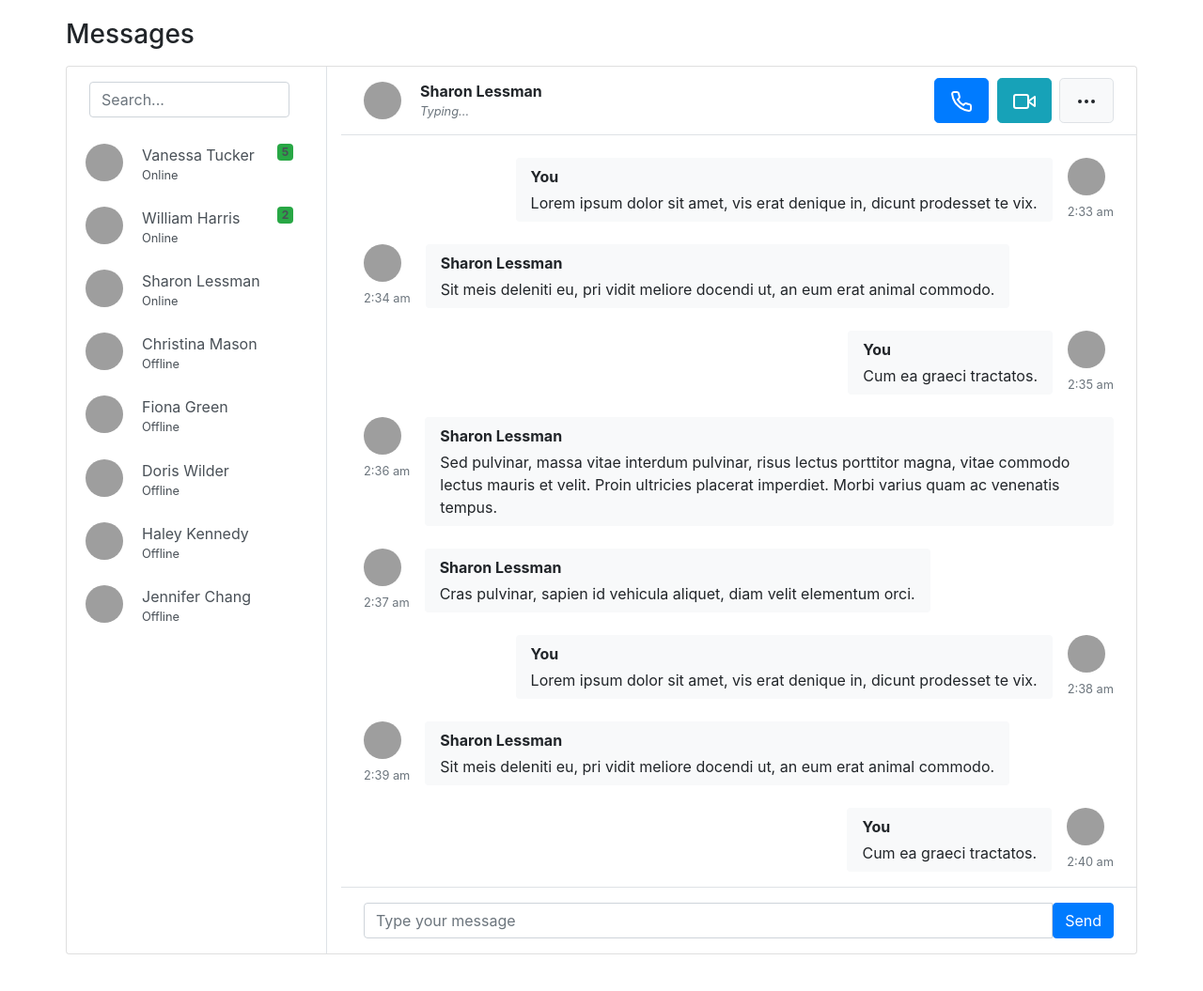
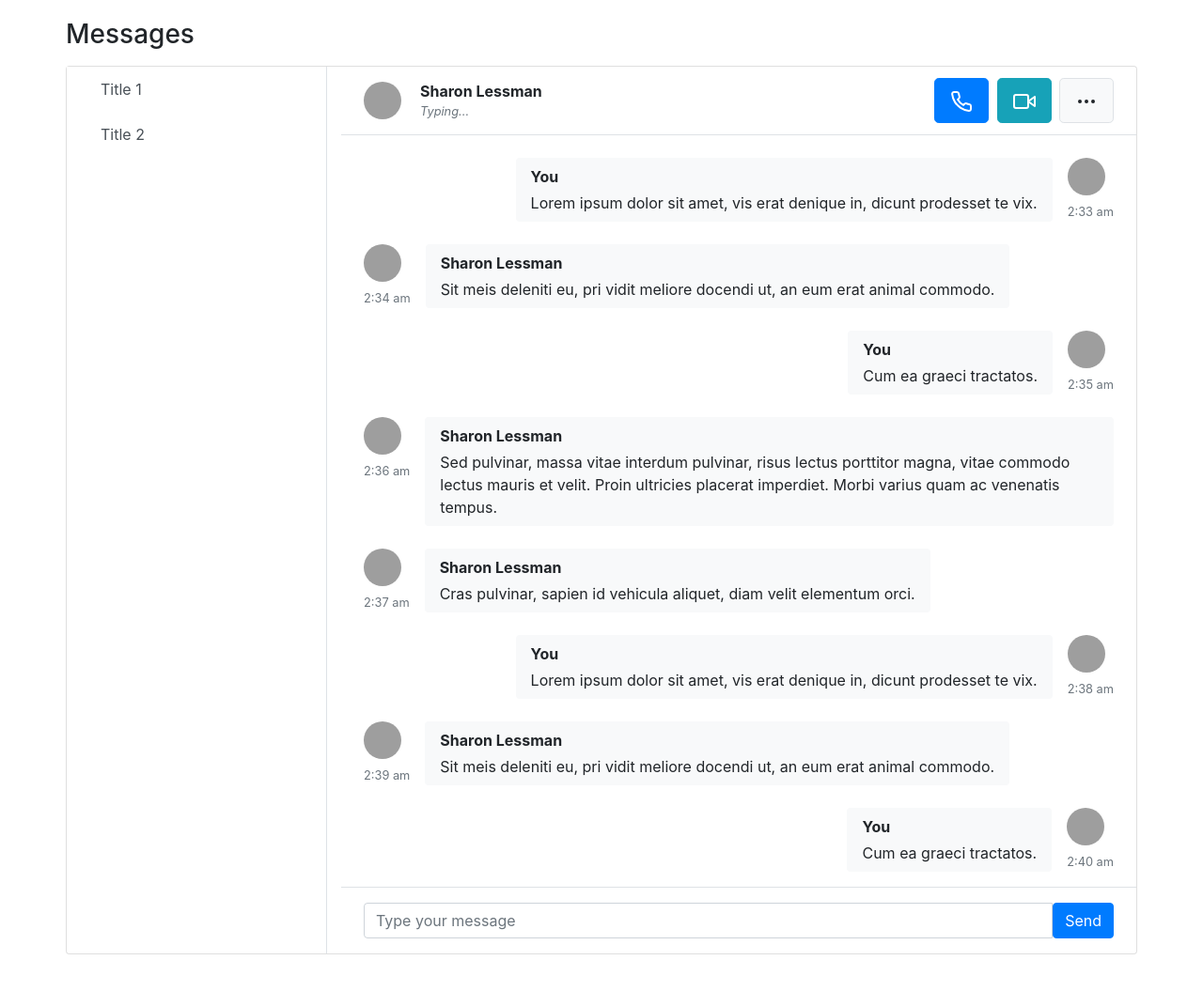
Before and after one commit to mkmenta/chatgpt-research, a Flask app: page / in a window 1280 px wide. Shown: the top 1055 px of the page at 94% size. Run offline with Flask 3, Linux system fonts and the light colour scheme; some libraries are stand-ins or nearby versions; grey boxes are pictures that could not be loaded.

Commit message:
Making it functional

```diff
--- a/app.py
+++ b/app.py
@@ -39,7 +39,7 @@ app.request_class = SanitizedRequest
 # Main routes
 @app.route('/', methods=['GET'])
 def main():
-    return render_template('white_chat.html')
+    return render_template('chat/chat.html', chat_titles=["Title 1", "Title 2"])
 
 
 # Jinja filters
--- /dev/null
+++ b/static/stylesheets/chat.css
@@ -0,0 +1,51 @@
+body {
+            margin-top: 20px;
+        }
+
+        .chat-online {
+            color: #34ce57
+        }
+
+        .chat-offline {
+            color: #e4606d
+        }
+
+        .chat-messages {
+            display: flex;
+            flex-direction: column;
+            max-height: 800px;
+            overflow-y: scroll
+        }
+
+        .chat-message-left,
+        .chat-message-right {
+            display: flex;
+            flex-shrink: 0
+        }
+
+        .chat-message-left {
+            margin-right: auto
+        }
+
+        .chat-message-right {
+            flex-direction: row-reverse;
+            margin-left: auto
+        }
+
+        .py-3 {
+            padding-top: 1rem !important;
+            padding-bottom: 1rem !important;
+        }
+
+        .px-4 {
+            padding-right: 1.5rem !important;
+            padding-left: 1.5rem !important;
+        }
+
+        .flex-grow-0 {
+            flex-grow: 0 !important;
+        }
+
+        .border-top {
+            border-top: 1px solid #dee2e6 !important;
+        }
--- a/templates/white_chat.html
+++ b/templates/chat/chat.html
@@ -8,59 +8,7 @@
     <title>white chat - Bootdey.com</title>
     <meta name="viewport" content="width=device-width, initial-scale=1">
     <link href="https://cdn.jsdelivr.net/npm/bootstrap@4.5.0/dist/css/bootstrap.min.css" rel="stylesheet">
-    <style type="text/css">
-        body {
-            margin-top: 20px;
-        }
-
-        .chat-online {
-            color: #34ce57
-        }
-
-        .chat-offline {
-            color: #e4606d
-        }
-
-        .chat-messages {
-            display: flex;
-            flex-direction: column;
-            max-height: 800px;
-            overflow-y: scroll
-        }
-
-        .chat-message-left,
-        .chat-message-right {
-            display: flex;
-            flex-shrink: 0
-        }
-
-        .chat-message-left {
-            margin-right: auto
-        }
-
-        .chat-message-right {
-            flex-direction: row-reverse;
-            margin-left: auto
-        }
-
-        .py-3 {
-            padding-top: 1rem !important;
-            padding-bottom: 1rem !important;
-        }
-
-        .px-4 {
-            padding-right: 1.5rem !important;
-            padding-left: 1.5rem !important;
-        }
-
-        .flex-grow-0 {
-            flex-grow: 0 !important;
-        }
-
-        .border-top {
-            border-top: 1px solid #dee2e6 !important;
-        }
-    </style>
+    <link href="{{ url_for('static', filename='stylesheets/chat.css') }}" rel="stylesheet">
 </head>
 
 <body>
@@ -70,95 +18,26 @@
             <div class="card">
                 <div class="row g-0">
                     <div class="col-12 col-lg-5 col-xl-3 border-right">
-                        <div class="px-4 d-none d-md-block">
+                        <!-- <div class="px-4 d-none d-md-block">
                             <div class="d-flex align-items-center">
                                 <div class="flex-grow-1">
                                     <input type="text" class="form-control my-3" placeholder="Search...">
                                 </div>
                             </div>
-                        </div>
+                        </div> -->
+                        {% for chat_title in chat_titles %}
                         <a href="#" class="list-group-item list-group-item-action border-0">
-                            <div class="badge bg-success float-right">5</div>
+                            <!-- <div class="badge bg-success float-right">5</div> -->
                             <div class="d-flex align-items-start">
-                                <img src="https://bootdey.com/img/Content/avatar/avatar5.png"
-                                    class="rounded-circle mr-1" alt="Vanessa Tucker" width="40" height="40">
+                                <!-- <img src="https://bootdey.com/img/Content/avatar/avatar5.png"
+                                    class="rounded-circle mr-1" alt="Vanessa Tucker" width="40" height="40"> -->
                                 <div class="flex-grow-1 ml-3">
-                                    Vanessa Tucker
-                                    <div class="small"><span class="fas fa-circle chat-online"></span> Online</div>
+                                    {{chat_title}}
+                                    <!-- <div class="small"><span class="fas fa-circle chat-online"></span> Online</div> -->
                                 </div>
                             </div>
                         </a>
-                        <a href="#" class="list-group-item list-group-item-action border-0">
-                            <div class="badge bg-success float-right">2</div>
-                            <div class="d-flex align-items-start">
-                                <img src="https://bootdey.com/img/Content/avatar/avatar2.png"
-                                    class="rounded-circle mr-1" alt="William Harris" width="40" height="40">
-                                <div class="flex-grow-1 ml-3">
-                                    William Harris
-                                    <div class="small"><span class="fas fa-circle chat-online"></span> Online</div>
-                                </div>
-                            </div>
-                        </a>
-                        <a href="#" class="list-group-item list-group-item-action border-0">
-                            <div class="d-flex align-items-start">
-                                <img src="https://bootdey.com/img/Content/avatar/avatar3.png"
-                                    class="rounded-circle mr-1" alt="Sharon Lessman" width="40" height="40">
-                                <div class="flex-grow-1 ml-3">
-                                    Sharon Lessman
-                                    <div class="small"><span class="fas fa-circle chat-online"></span> Online</div>
-                                </div>
-                            </div>
-                        </a>
-                        <a href="#" class="list-group-item list-group-item-action border-0">
-                            <div class="d-flex align-items-start">
-                                <img src="https://bootdey.com/img/Content/avatar/avatar4.png"
-                                    class="rounded-circle mr-1" alt="Christina Mason" width="40" height="40">
-                                <div class="flex-grow-1 ml-3">
-                                    Christina Mason
-                                    <div class="small"><span class="fas fa-circle chat-offline"></span> Offline</div>
-                                </div>
-                            </div>
-                        </a>
-                        <a href="#" class="list-group-item list-group-item-action border-0">
-                            <div class="d-flex align-items-start">
-                                <img src="https://bootdey.com/img/Content/avatar/avatar5.png"
-                                    class="rounded-circle mr-1" alt="Fiona Green" width="40" height="40">
-                                <div class="flex-grow-1 ml-3">
-                                    Fiona Green
-                                    <div class="small"><span class="fas fa-circle chat-offline"></span> Offline</div>
-                                </div>
-                            </div>
-                        </a>
-                        <a href="#" class="list-group-item list-group-item-action border-0">
-                            <div class="d-flex align-items-start">
-                                <img src="https://bootdey.com/img/Content/avatar/avatar2.png"
-                                    class="rounded-circle mr-1" alt="Doris Wilder" width="40" height="40">
-                                <div class="flex-grow-1 ml-3">
-                                    Doris Wilder
-                                    <div class="small"><span class="fas fa-circle chat-offline"></span> Offline</div>
-                                </div>
-                            </div>
-                        </a>
-                        <a href="#" class="list-group-item list-group-item-action border-0">
-                            <div class="d-flex align-items-start">
-                                <img src="https://bootdey.com/img/Content/avatar/avatar4.png"
-                                    class="rounded-circle mr-1" alt="Haley Kennedy" width="40" height="40">
-                                <div class="flex-grow-1 ml-3">
-                                    Haley Kennedy
-                                    <div class="small"><span class="fas fa-circle chat-offline"></span> Offline</div>
-                                </div>
-                            </div>
-                        </a>
-                        <a href="#" class="list-group-item list-group-item-action border-0">
-                            <div class="d-flex align-items-start">
-                                <img src="https://bootdey.com/img/Content/avatar/avatar3.png"
-                                    class="rounded-circle mr-1" alt="Jennifer Chang" width="40" height="40">
-                                <div class="flex-grow-1 ml-3">
-                                    Jennifer Chang
-                                    <div class="small"><span class="fas fa-circle chat-offline"></span> Offline</div>
-                                </div>
-                            </div>
-                        </a>
+                        {% endfor %}
                         <hr class="d-block d-lg-none mt-1 mb-0">
                     </div>
                     <div class="col-12 col-lg-7 col-xl-9">
```
